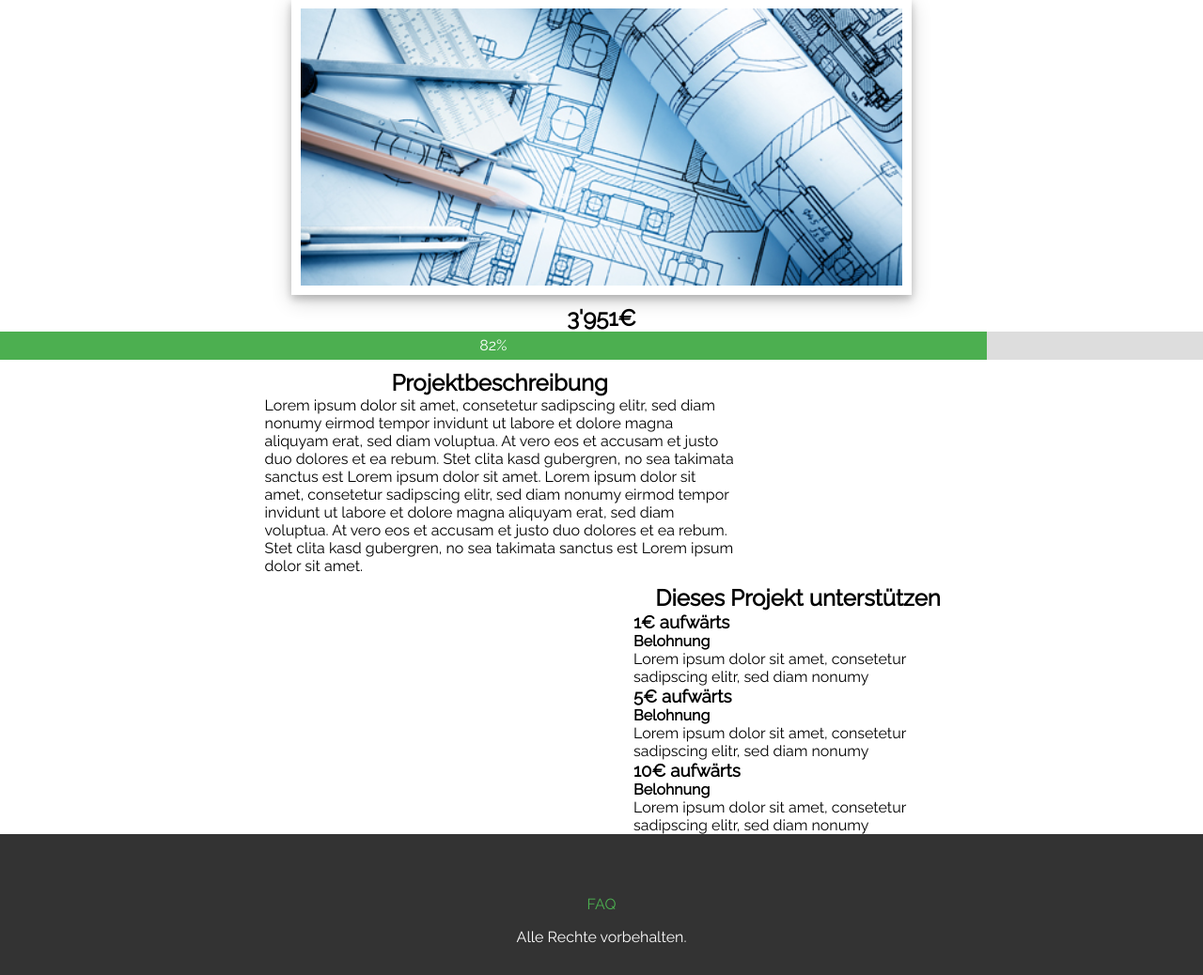
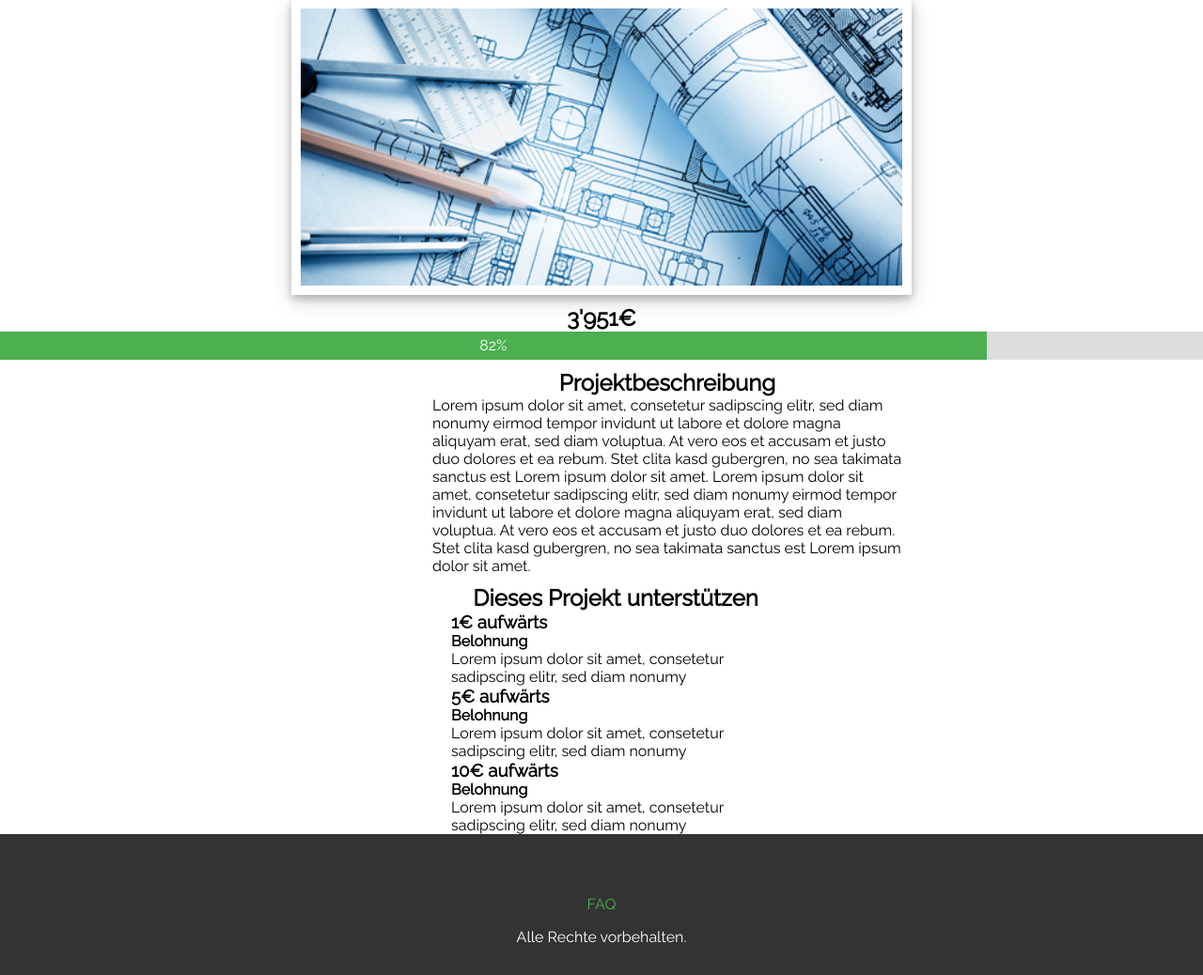
Before and after one commit to ro6520wa/BeIndie, a PHP site: page /index.php?page=my_projects in a window 1280 px wide. Shown: the part 152-1190 px from the top of the page at 94% size. Run offline with PHP 8.4, Linux system fonts and the light colour scheme; some libraries are stand-ins or nearby versions.

```diff
--- a/BeIndie/includes/pages/my_projects/css/my_projects.css
+++ b/BeIndie/includes/pages/my_projects/css/my_projects.css
@@ -17,7 +17,7 @@
 
 #desciption {
     float:left;
-    padding-left: 22%;
+    padding-left: 460px;
     max-width:500px;
     word-wrap:break-word;
 }
@@ -26,7 +26,7 @@
 
 #backing {
     float:right;
-    padding-right: 20%;
+    padding-right: 450px;
     max-width:350px;
     word-wrap:break-word;
 }
```
